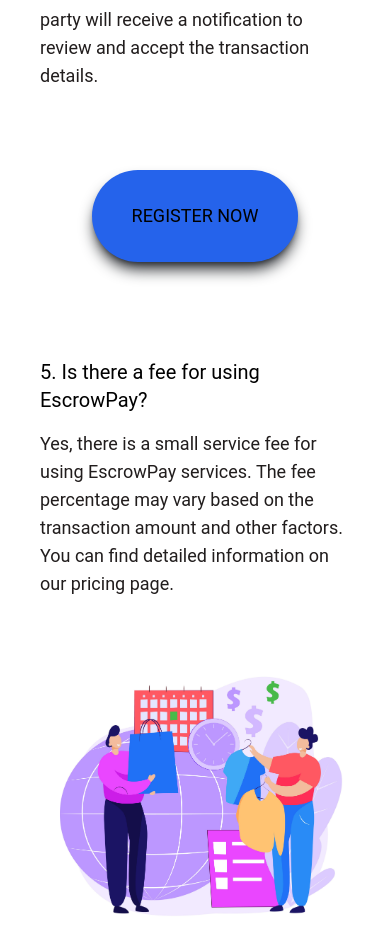
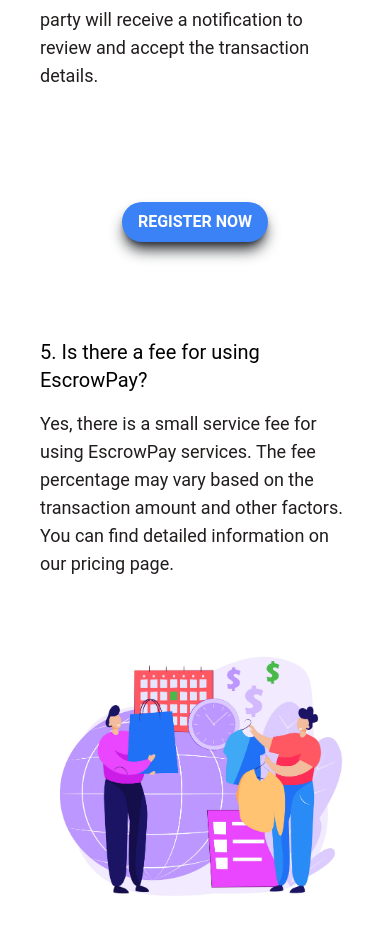
Before and after one commit to amankumar2k15/BharatEscrow, a React (Create React App) app: page /faqs in a window 390 px wide. Shown: the part 4841-5768 px from the top of the page. Built offline with nearby package versions, Linux system fonts and the light colour scheme.

Commit message:
changes register now button

```diff
--- a/src/components/Box.js
+++ b/src/components/Box.js
@@ -1,10 +1,10 @@
 import React from 'react'
 
 
-const Box = ({ text, src }) => {
+const Box = ({ text, src, id }) => {
     return (
         <>
-            <div className='font-bold pt-4 pb-6 w-[350px] h-[300px] border border-1 border-solid z-0 flex flex-col  shadow-[#26292e] hover:shadow-black shadow-lg rounded-xl transition-all ease-in-out duration-300 sm:hover:-translate-y-1  max-w-sm mx-auto text-center  text-black text-xl  bg-white '>
+            <div key={id} className='font-bold pt-4 pb-6 w-[350px] h-[300px] border border-1 border-solid z-0 flex flex-col  shadow-[#26292e] hover:shadow-black shadow-lg rounded-xl transition-all ease-in-out duration-300 sm:hover:-translate-y-1  max-w-sm mx-auto text-center  text-black text-xl  bg-white '>
                 <div className='text-3xl  px-4 py-4 rounded-xl'>
                     <h2>{text}</h2>
                 </div>
--- a/src/components/Navbar.js
+++ b/src/components/Navbar.js
@@ -5,7 +5,7 @@
 import { RxCross2 } from "react-icons/rx"
 
 const Navbar = () => {
-    const navigate  =  useNavigate()
+    const navigate = useNavigate()
     const [hide, setHide] = useState(true)
     const location = useLocation();
     const currentPath = location.pathname;
@@ -36,11 +36,12 @@
 
     return (
         <section className='navbar'>
+
             <nav className=" fixed top-0 left-0 right-0 border-gray-200 dark:bg-white-900 border-none py-0 z-50 bg-gradient-to-r from-[#fff] to-[#096aa6]">
-                <div className="container justify-between flex flex-wrap items-center sm:justify-between p-4">
+                <div className="flex justify-between  flex-wrap items-center sm:justify-between p-4">
                     <div className="flex items-center w-[200px] h-[40px]">
                         <img
-                        onClick={()=>navigate('/')}
+                            onClick={() => navigate('/')}
                             src={BeIMg}
                             className="w-[200px] h-[50px] mr-3 rounded-lg cursor-pointer"
                             alt="Logo"
--- a/src/pages/DetailBlog.js
+++ b/src/pages/DetailBlog.js
@@ -1,10 +1,11 @@
 import React from 'react'
 
-const DetailBlog = ({data}) => {
+const DetailBlog = ({ data }) => {
   console.log(data);
   return (
     <section>
       <div className=' mb-10 mx-auto py-5 flex  flex-col justify-center items-center mt-40'>
+
         <div className="grid grid-cols-1  gap-4 w-full h-full">
 
           <div key={data.data.id} className="bg-white p-4 shadow-md rounded-md">
--- a/src/pages/Faq.js
+++ b/src/pages/Faq.js
@@ -12,7 +12,6 @@
 import disputeImg from "../assets/Faqs/dispute.jpg"
 import reliablePlatformImg from "../assets/Faqs/reliablePlatform.jpg"
 import Footer from '../components/Footer'
-import { Link } from 'react-router-dom'
 
 
 const FAQItem = ({ question, answer }) => (
@@ -242,11 +241,18 @@
                         </div>
 
 
-                        <div className='flex mx-auto w-full justify-center flex-col gap-10 items-center pt-10'>
-                            <Link to="/register" className='text-lg sm:text-2xl flex w-lg sm:max-w-4xl justify-center gap-12 flex-wrap bg-blue-600  px-10 py-8 sm:px-28 sm:py-8 rounded-[500px] hover:text-blue-600 hover:bg-[#211d1d] shadow-[#26292e] hover:shadow-blue-600 shadow-lg  transition-all ease-in-out duration-300 hover:translate-y-5'>
-                                REGISTER NOW
-                            </Link>
-                        </div>
+
+                    </div>
+                </div>
+
+                <div className='flex flex-col w-full px-10   bg-white  mx-auto  '>
+                    <div className='py-4 flex flex-col gap-10 justify-center items-center '>
+
+
+                        <button class="bg-blue-500 width-[200px] hover:bg-blue-700 text-white font-bold py-2 px-4 rounded-full   hover:bg-[#211d1d] shadow-[#26292e] hover:shadow-blue-600 shadow-lg  transition-all ease-in-out duration-300 hover:translate-y-3">
+                        REGISTER NOW
+                        </button>
+
 
                     </div>
                 </div>
--- a/src/pages/Home.js
+++ b/src/pages/Home.js
@@ -113,7 +113,7 @@
                 </div>
 
                 <div className='flex flex-wrap flex-shrink justify-between space-y-2 gap-4 px-2  '>
-                    {INDUSTRIESData.map((item) => <Box text={item.title} src={item.image} />)}
+                    {INDUSTRIESData.map((item) => <Box text={item.title} key={item.id} src={item.image} />)}
 
 
                 </div>
```
Lines whose indentation alone changed are shown as unchanged.
